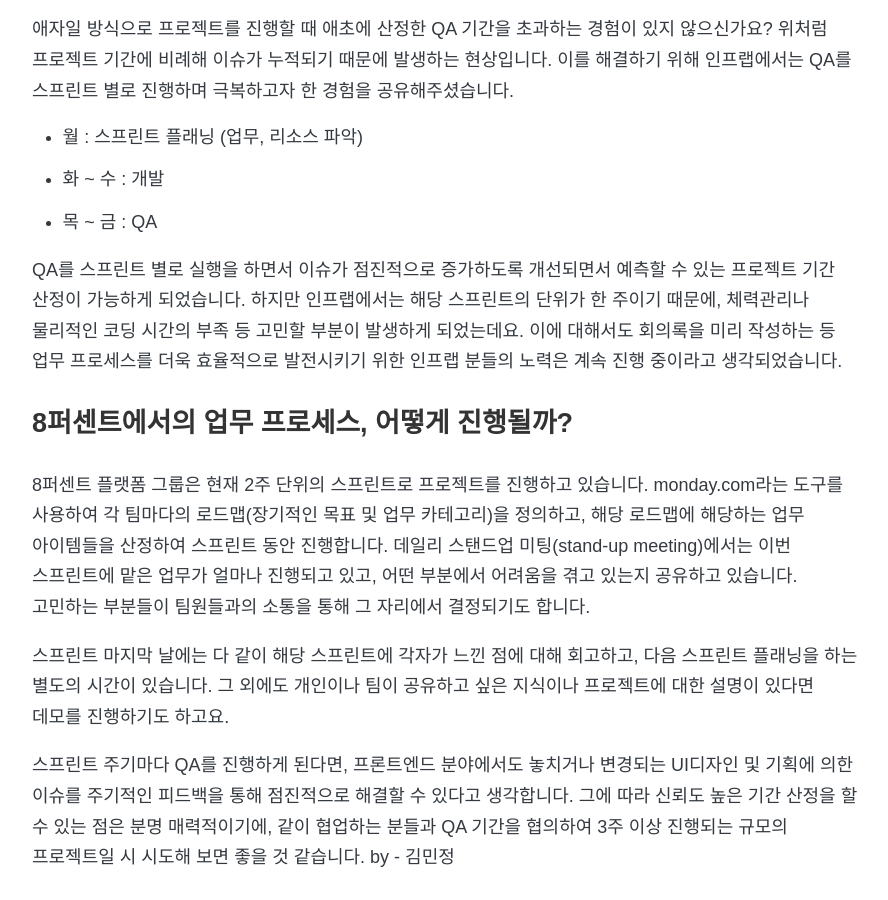
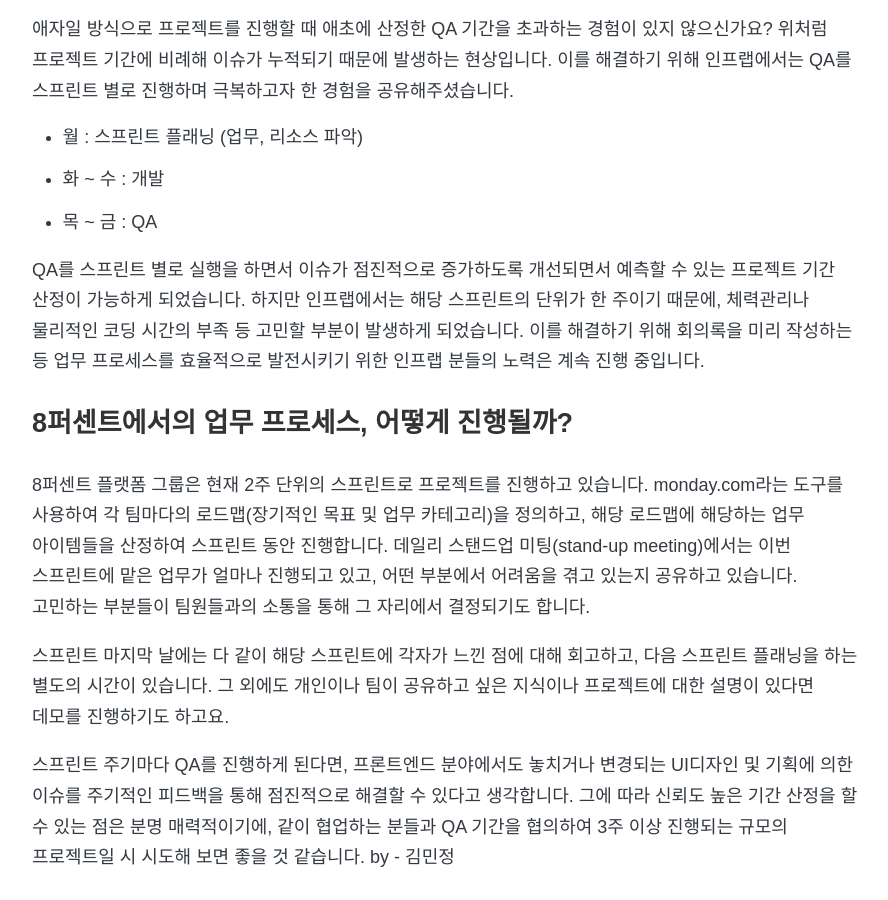
Before and after one commit to 8percent/8percent.github.io, a Jekyll site: the page built from _posts/2022-09-08-신입개발자의_인프콘2022_참가_후기.md, in a window 1280 px wide and 900 px high, scrolled down 3419 px. Shown: the whole window, without its empty margins (194-1082 px from the left). Built offline with Jekyll 4.4.1, drawn with Linux system fonts in a browser that asks for light colours; some web fonts are replaced.

Commit message:
CHG: 내용 수정

```diff
--- a/_posts/2022-09-08-신입개발자의_인프콘2022_참가_후기.md
+++ b/_posts/2022-09-08-신입개발자의_인프콘2022_참가_후기.md
@@ -44,7 +44,7 @@
 - 화 ~ 수 : 개발
 - 목 ~ 금 : QA
 
-QA를 스프린트 별로 실행을 하면서 이슈가 점진적으로 증가하도록 개선되면서 예측할 수 있는 프로젝트 기간 산정이 가능하게 되었습니다. 하지만 인프랩에서는 해당 스프린트의 단위가 한 주이기 때문에, 체력관리나 물리적인 코딩 시간의 부족 등 고민할 부분이 발생하게 되었는데요. 이에 대해서도 회의록을 미리 작성하는 등 업무 프로세스를 더욱 효율적으로 발전시키기 위한 인프랩 분들의 노력은 계속 진행 중이라고 생각되었습니다.
+QA를 스프린트 별로 실행을 하면서 이슈가 점진적으로 증가하도록 개선되면서 예측할 수 있는 프로젝트 기간 산정이 가능하게 되었습니다. 하지만 인프랩에서는 해당 스프린트의 단위가 한 주이기 때문에, 체력관리나 물리적인 코딩 시간의 부족 등 고민할 부분이 발생하게 되었습니다. 이를 해결하기 위해 회의록을 미리 작성하는 등 업무 프로세스를 효율적으로 발전시키기 위한 인프랩 분들의 노력은 계속 진행 중입니다.
 
 ### **8퍼센트에서의 업무 프로세스, 어떻게 진행될까?**
 
```
